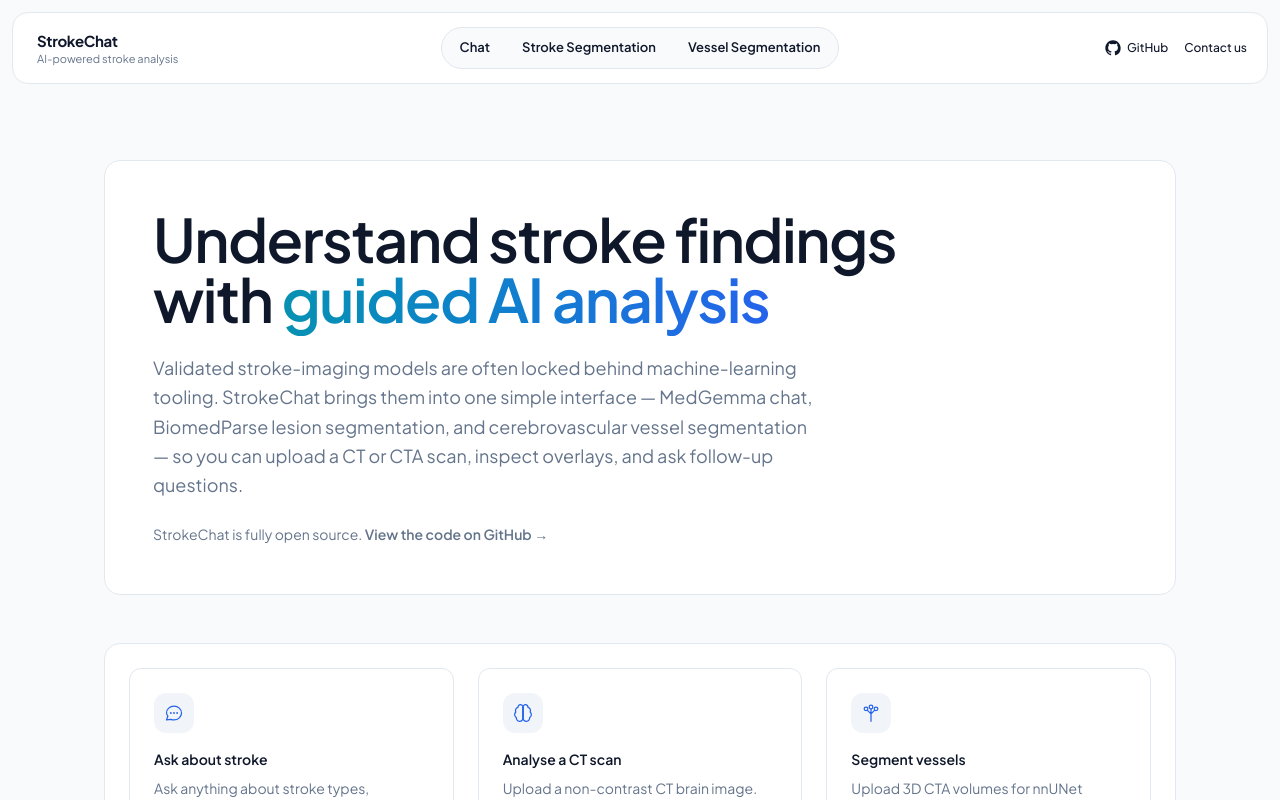
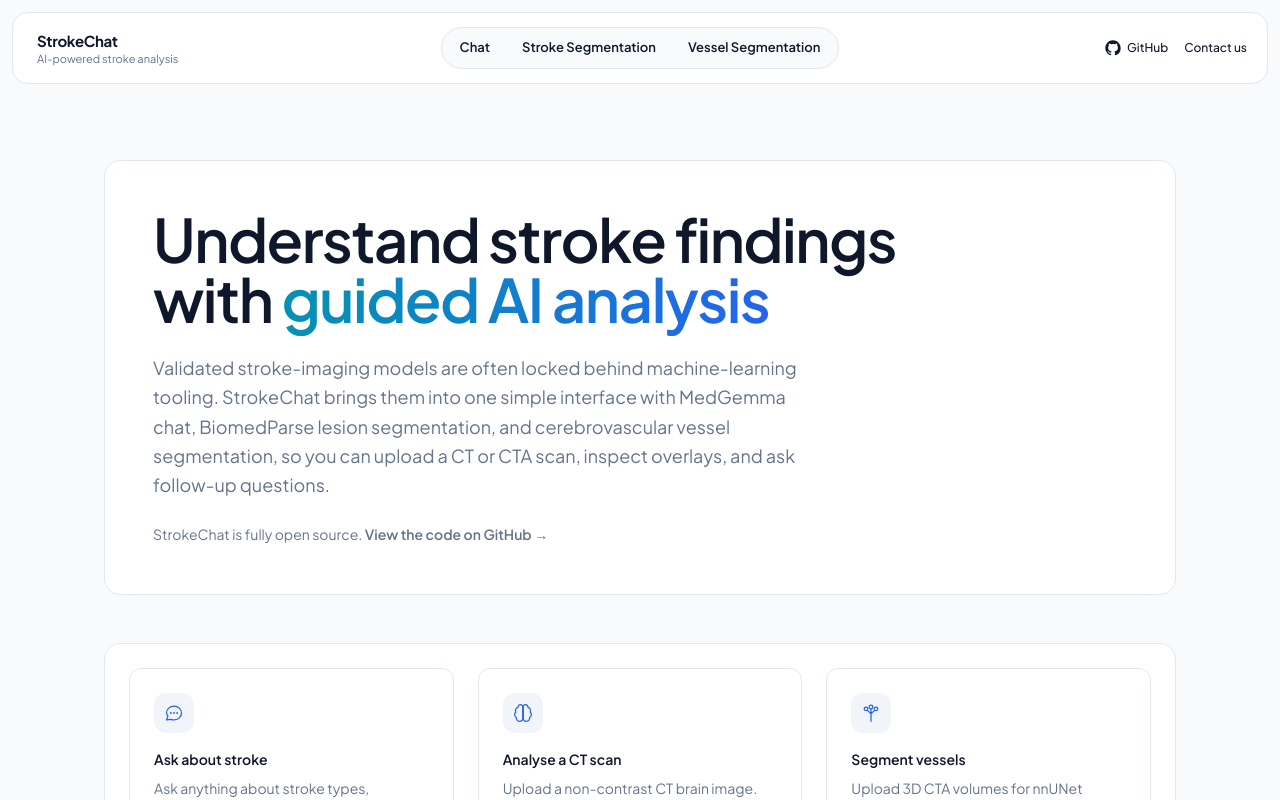
Before and after one commit to artgun66/StrokeChat, a Next.js app in the folder frontend/apps/product/: page / in a window 1280 px wide. Built offline with nearby package versions, Linux system fonts and the light colour scheme.

Commit message:
content(home): remove em-dashes from descriptions

```diff
--- a/frontend/apps/product/src/app/page.tsx
+++ b/frontend/apps/product/src/app/page.tsx
@@ -58,8 +58,8 @@
           </h1>
           <p className="mt-6 max-w-2xl text-base leading-relaxed text-[var(--muted)] md:text-lg">
             Validated stroke-imaging models are often locked behind machine-learning tooling. StrokeChat brings
-            them into one simple interface — MedGemma chat, BiomedParse lesion segmentation, and cerebrovascular
-            vessel segmentation — so you can upload a CT or CTA scan, inspect overlays, and ask follow-up questions.
+            them into one simple interface with MedGemma chat, BiomedParse lesion segmentation, and cerebrovascular
+            vessel segmentation, so you can upload a CT or CTA scan, inspect overlays, and ask follow-up questions.
           </p>
           <p className="mt-6 text-sm leading-relaxed text-[var(--muted)]">
             StrokeChat is fully open source.{" "}
@@ -105,7 +105,7 @@
             <p className="text-xs font-semibold uppercase tracking-[0.2em] text-[var(--muted)]">Run locally</p>
             <p className="mt-1 text-base font-semibold text-[var(--text)]">Download the desktop app</p>
             <p className="mt-1 text-sm leading-relaxed text-[var(--muted)]">
-              Run StrokeChat fully offline — all inference on your own hardware, no account needed.
+              Run StrokeChat fully offline, with all inference on your own hardware and no account needed.
             </p>
           </div>
           <div className="flex h-10 w-10 shrink-0 items-center justify-center rounded-xl border border-[var(--border)]">
@@ -127,7 +127,7 @@
               <path d="M18.71 19.5c-.83 1.24-1.71 2.45-3.05 2.47-1.34.03-1.77-.79-3.29-.79-1.53 0-2 .77-3.27.82-1.31.05-2.3-1.32-3.14-2.53C4.25 17 2.94 12.45 4.7 9.39c.87-1.52 2.43-2.48 4.12-2.51 1.28-.02 2.5.87 3.29.87.78 0 2.26-1.07 3.8-.91.65.03 2.47.26 3.64 1.98-.09.06-2.17 1.28-2.15 3.81.03 3.02 2.65 4.03 2.68 4.04-.03.07-.42 1.44-1.38 2.83M13 3.5c.73-.83 1.94-1.46 2.94-1.5.13 1.17-.34 2.35-1.04 3.19-.69.85-1.83 1.51-2.95 1.42-.15-1.15.41-2.35 1.05-3.11z"/>
             </svg>
             <div className="min-w-0 flex-1">
-              <p className="text-sm font-semibold text-[var(--text)]">macOS — Apple Silicon</p>
+              <p className="text-sm font-semibold text-[var(--text)]">macOS · Apple Silicon</p>
               <p className="text-xs text-[var(--muted)]">M1 / M2 / M3 · .dmg</p>
             </div>
             <svg className="h-4 w-4 shrink-0 text-[var(--muted)] transition group-hover:translate-y-0.5 group-hover:text-[var(--accent)]" fill="none" viewBox="0 0 24 24" stroke="currentColor" strokeWidth={2}>
@@ -145,7 +145,7 @@
               <path d="M18.71 19.5c-.83 1.24-1.71 2.45-3.05 2.47-1.34.03-1.77-.79-3.29-.79-1.53 0-2 .77-3.27.82-1.31.05-2.3-1.32-3.14-2.53C4.25 17 2.94 12.45 4.7 9.39c.87-1.52 2.43-2.48 4.12-2.51 1.28-.02 2.5.87 3.29.87.78 0 2.26-1.07 3.8-.91.65.03 2.47.26 3.64 1.98-.09.06-2.17 1.28-2.15 3.81.03 3.02 2.65 4.03 2.68 4.04-.03.07-.42 1.44-1.38 2.83M13 3.5c.73-.83 1.94-1.46 2.94-1.5.13 1.17-.34 2.35-1.04 3.19-.69.85-1.83 1.51-2.95 1.42-.15-1.15.41-2.35 1.05-3.11z"/>
             </svg>
             <div className="min-w-0 flex-1">
-              <p className="text-sm font-semibold text-[var(--text)]">macOS — Intel</p>
+              <p className="text-sm font-semibold text-[var(--text)]">macOS · Intel</p>
               <p className="text-xs text-[var(--muted)]">x86_64 · .dmg</p>
             </div>
             <svg className="h-4 w-4 shrink-0 text-[var(--muted)] transition group-hover:translate-y-0.5 group-hover:text-[var(--accent)]" fill="none" viewBox="0 0 24 24" stroke="currentColor" strokeWidth={2}>
@@ -175,7 +175,7 @@
         <div className="mt-4 flex items-center gap-2">
           <span className="h-1.5 w-1.5 animate-pulse rounded-full bg-amber-400" />
           <p className="text-xs text-[var(--muted)]">
-            First build in progress — downloads will be ready shortly.
+            First build in progress. Downloads will be ready shortly.
             <a href="https://github.com/artgun66/StrokeChat/releases" target="_blank" rel="noopener noreferrer"
               className="ml-1 text-[var(--accent)] hover:underline">
               Check GitHub Releases
```
